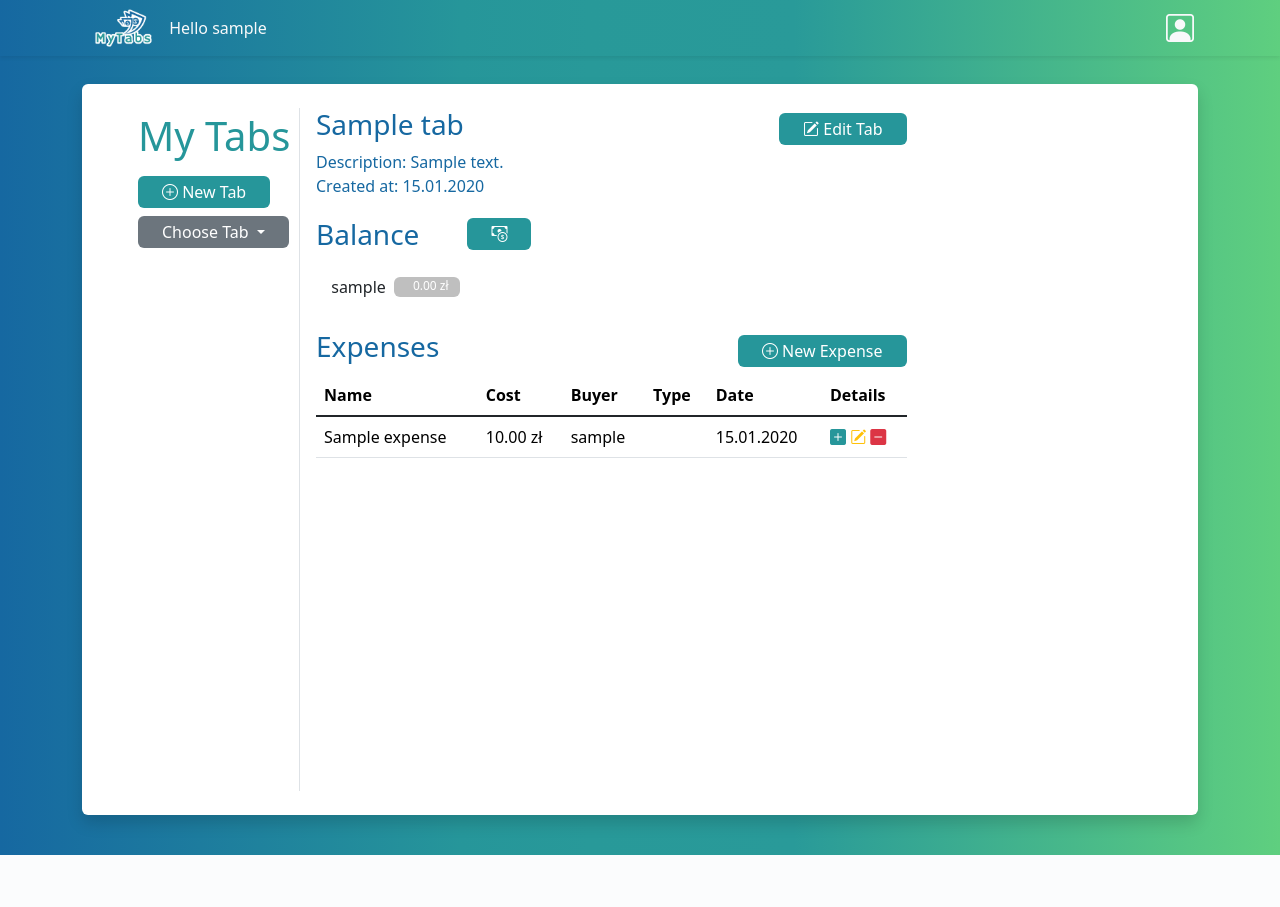
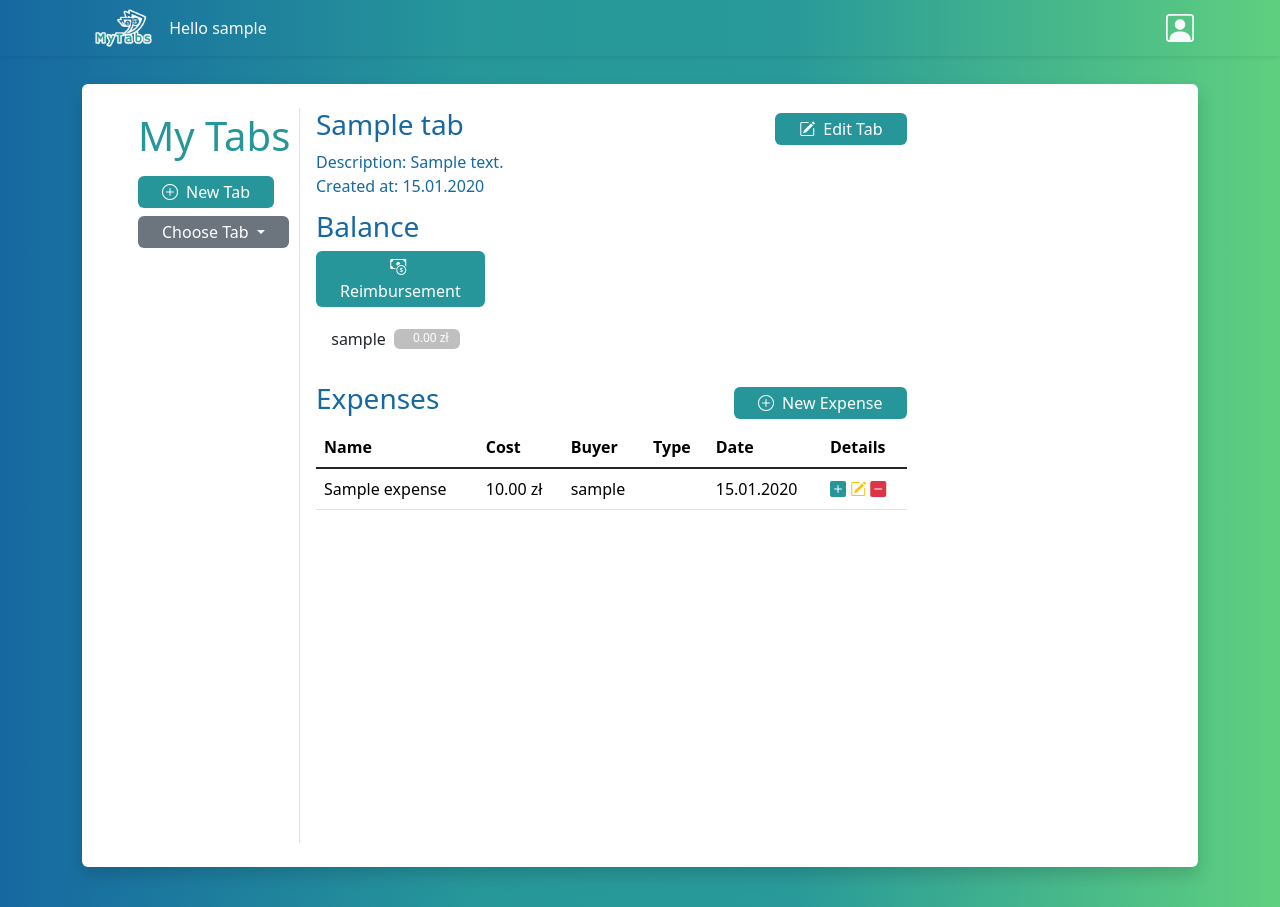
Before and after one commit to j-e-kroczek/myTabs, a Django app: page /tab/1/ in a window 1280 px wide. Before the commit the page ends 855 px from the top, so only its background shows below. Run offline with Django 4.2, Linux system fonts and the light colour scheme; a user stored in the database is signed in; tables that the repository leaves empty hold one stand-in row (values such as "Sample post"); data that the repository does not hold is empty; some libraries are stand-ins or nearby versions.

Commit message:
Fixed buttons and paddings

```diff
--- a/myTabs/static/css/home.css
+++ b/myTabs/static/css/home.css
@@ -124,3 +124,24 @@ body {
 .c-list {
   list-style: none;
 }
+
+@media (max-width: 991px) {
+  .custom-padding-x {
+    padding-left: 24px;
+    padding-right: 24px;
+  }
+}
+
+@media (min-width: 992px) and (max-width: 1198px) {
+  .custom-padding-x {
+    padding-left: 13px;
+    padding-right: 13px;
+  }
+}
+
+@media (min-width: 1199px) {
+  .custom-padding-x {
+    padding-left: 24px;
+    padding-right: 24px;
+  }
+}
--- a/myTabs/tab/templates/balance_component.html
+++ b/myTabs/tab/templates/balance_component.html
@@ -1,15 +1,16 @@
-<div class="py-3 d-flex align-items-center">
+<div class="py-2">
   <h3
     class="mt-1 mb-1 c-secondary justify-content-lg-end justify-content-start me-xl-5 me-4"
   >
     Balance
   </h3>
-  <div class="d-flex">
+  <div class="d-flex my-2">
     <button
       onclick="location.href='/tab/{{tab.id}}/reimbursement'"
-      class="btn btn-primary px-4 py-1 border-0 text-white"
+      class="btn btn-primary custom-padding-x py-1 border-0 text-white"
     >
-      <i class="bi bi-cash-coin"></i>
+      <i class="bi bi-cash-coin pe-1"></i>
+      {{" "}}Reimbursement
     </button>
   </div>
 </div>
--- a/myTabs/tab/templates/expenses_table.html
+++ b/myTabs/tab/templates/expenses_table.html
@@ -9,7 +9,7 @@
     <tbody class="table-group-divider">
       {%for expense, associatings in expenses%}
       <tr>
-        <td>{{expense.name}}</td>
+        <td class="text-break">{{expense.name}}</td>
         <td>{{expense.cost}} zł</td>
         <td>
           <i
@@ -104,7 +104,7 @@
     <tbody class="table-group-divider">
       {%for expense, associatings in expenses%}
       <tr>
-        <td>{{expense.name}}</td>
+        <td class="text-break" style="max-width: 150px">{{expense.name}}</td>
         <td>{{expense.cost}} zł</td>
         <td>{{expense.buyer}}</td>
         <td>{{expense.type.name}}</td>
@@ -146,10 +146,10 @@
                   style="background-color: #f2f2f2"
                 >
                   <div class="col-6">
-                    <p class="p-1 mb-0">{{associating.user}}</p>
+                    <p class="p-1 mb-0 text-break">{{associating.user}}</p>
                   </div>
                   <div class="col-6">
-                    <p class="p-1 mb-0">{{associating.cost}} zł</p>
+                    <p class="p-1 mb-0 text-break">{{associating.cost}} zł</p>
                   </div>
                 </div>
                 {%endfor%}
--- a/myTabs/tab/templates/reimbursement.html
+++ b/myTabs/tab/templates/reimbursement.html
@@ -19,9 +19,10 @@
           <p class="m-0">{{debtor}} owes {{creditor}} {{amount}} zł</p>
           <button
             onclick="location.href='/tab/{{tab.id}}/reimbursement_expense/{{debtor.id}}/{{creditor.id}}'"
-            class="btn btn-light px-3 px-xs-5 py-1 border-0 mt-md-0 mt-2 text-secondary"
+            class="btn btn-light px-3 px-xs-5 py-1 border-0 mt-md-0 mt-2 text-secondary d-flex align-items-center"
           >
-            <i class="bi bi-check2-square"></i>{{" "}}Mark as paid
+            <i class="bi bi-check2-square d-flex align-self-center pe-2"></i
+            >Mark as paid
           </button>
         </div>
         {% endfor %}
--- a/myTabs/tab/templates/tab_detail.html
+++ b/myTabs/tab/templates/tab_detail.html
@@ -14,9 +14,10 @@
           >
             <button
               onclick="location.href='/tab/{{tab.id}}/edit_tab'"
-              class="btn btn-primary px-4 py-1 border-0 text-white"
+              class="btn btn-primary px-4 py-1 border-0 text-white d-flex align-items-center"
             >
-              <i class="bi bi-pencil-square"></i>{{" "}}Edit Tab
+              <i class="bi bi-pencil-square d-flex align-self-center pe-2"></i>
+              Edit Tab
             </button>
           </div>
         </div>
@@ -34,9 +35,10 @@
           >
             <button
               onclick="location.href='/tab/{{tab.id}}/create_expense'"
-              class="btn btn-primary px-4 py-1 border-0 text-white"
+              class="btn btn-primary px-4 py-1 border-0 text-white d-flex align-items-center"
             >
-              <i class="bi bi-plus-circle"></i>{{" "}}New Expense
+              <i class="bi bi-plus-circle d-flex align-self-center pe-2"></i>
+              New Expense
             </button>
           </div>
         </div>
--- a/myTabs/tab/templates/user_tabs.html
+++ b/myTabs/tab/templates/user_tabs.html
@@ -4,9 +4,9 @@
   <div class="mb-2 mt-3">
     <button
       onclick="location.href='/tab/create'"
-      class="btn btn-primary px-4 py-1 border-0 text-white"
+      class="btn btn-primary px-4 py-1 border-0 text-white d-flex align-items-center"
     >
-      <i class="bi bi-plus-circle"></i>{{" "}}New Tab
+      <i class="bi bi-plus-circle d-flex align-self-center pe-2"></i>New Tab
     </button>
   </div>
   <div id="large_menu">
```
Also changed, not shown: myTabs/tab/templates/edit_tab.html (+6 -4 lines).
